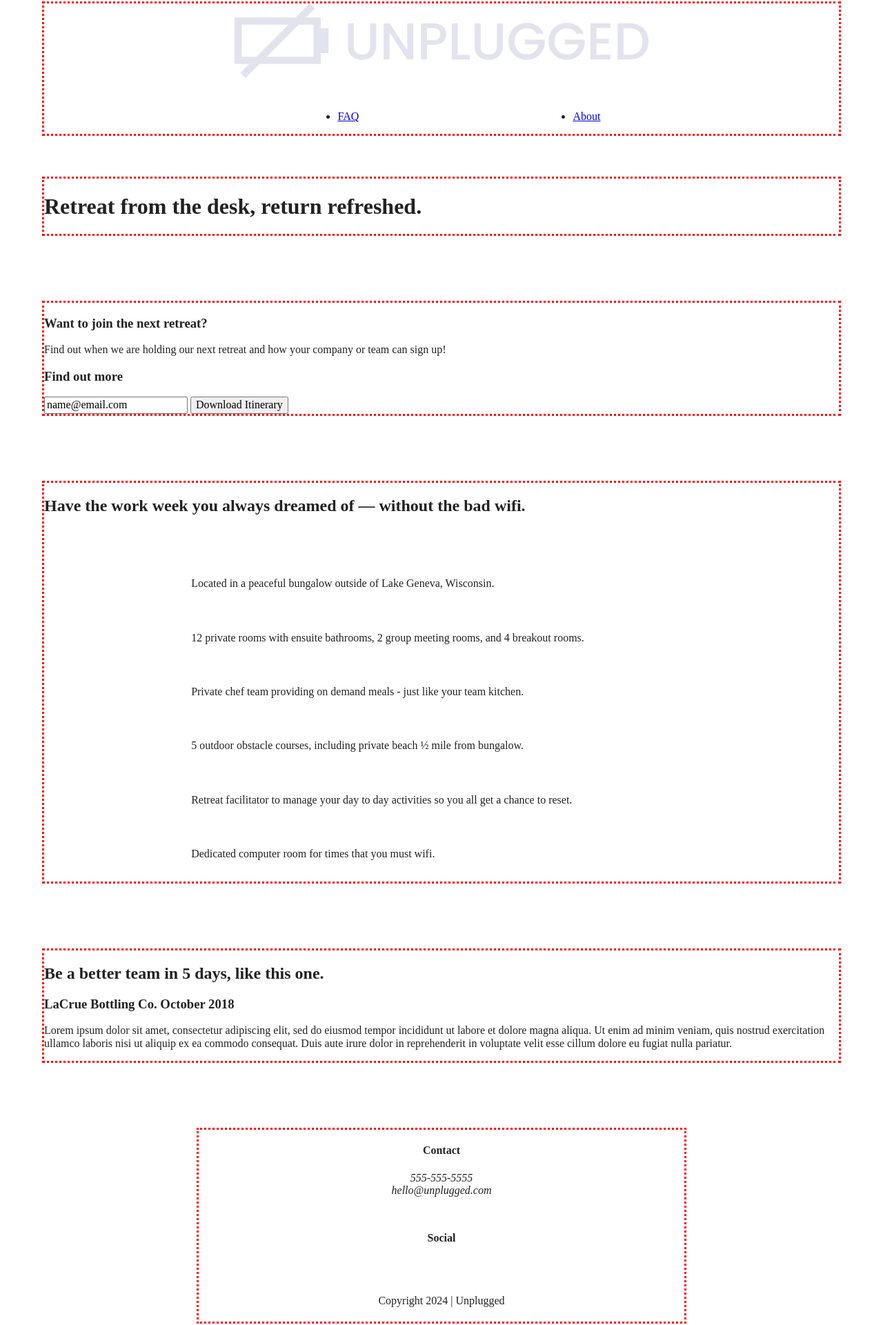
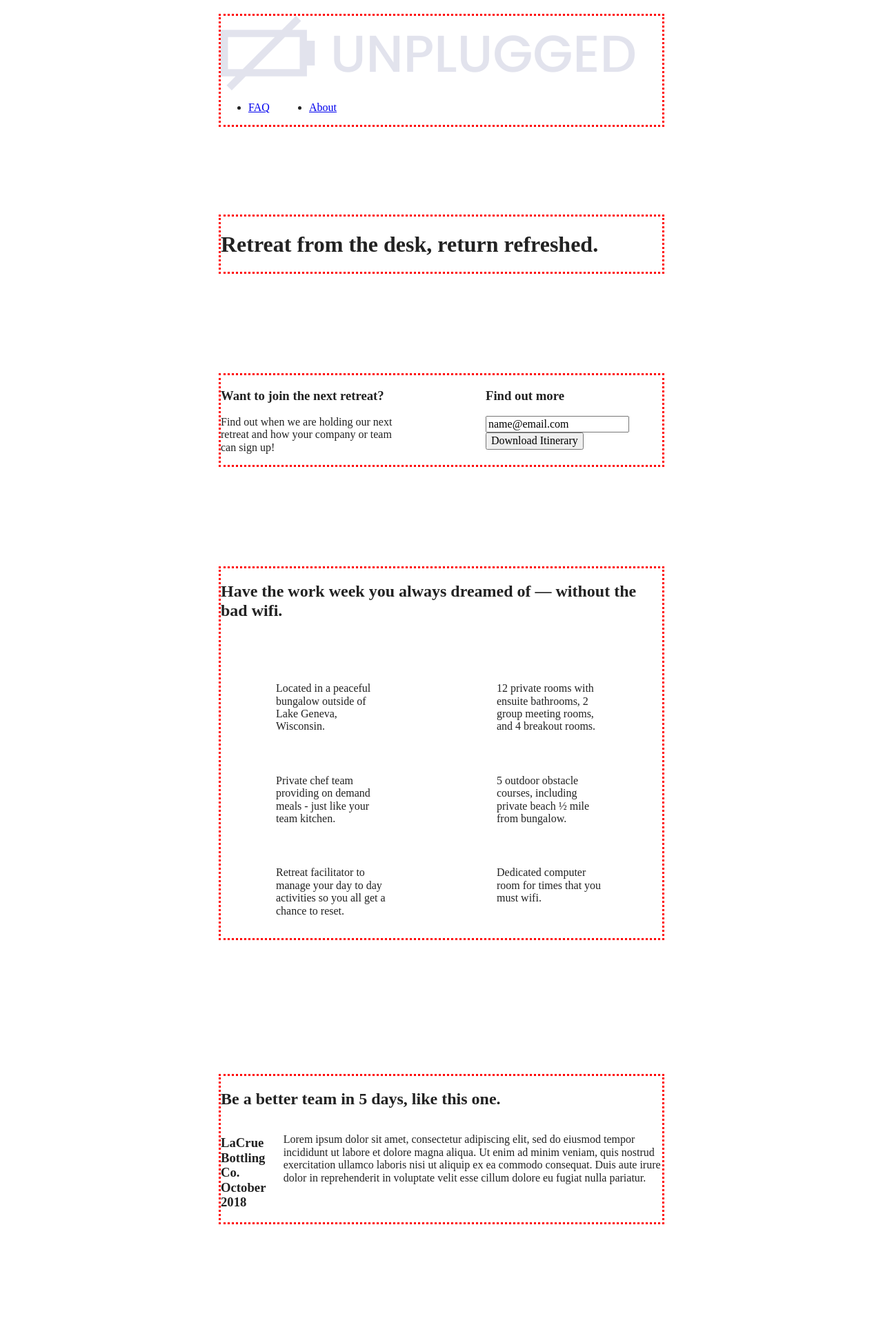
Before and after one commit to mbruce10/Unplugged-Site, a website built with Parcel: page index.html in a window 1280 px wide. Shown: the part 10-1931 px from the top of the page at 69% size. Built offline with nearby package versions, Linux system fonts and the light colour scheme.

Commit message:
Added break points

```diff
--- a/css/main.css
+++ b/css/main.css
@@ -368,16 +368,125 @@ aside {
    Modify as content requires.
    ========================================================================== */
 
-@media only screen and (min-width: 35em) {
-  /* Style adjustments for viewports that meet the condition */
+@media only screen and (min-width: 768px) {
+  /* Tablet styles here */
+
+  .content-wrapper {
+    max-width: 640px;
+    margin: 100px 0;
+  }
+
+  .header-divider {
+    display: none;
+  }
+
+  header {
+    padding: 33px 0;
+  }
+
+  header .content-wrapper {
+    width: 100%;
+    justify-content: space-between;
+  }
+
+  header nav {
+    width: 20%;
+  }
+
+  header nav ul {
+    justify-content: space-between;
+  }
+
+  aside .content-wrapper {
+    margin: 50px 0;
+    display: flex;
+    justify-content: space-between;
+    align-content: flex-start;
+  }
+
+  aside .content-wrapper .form-description,
+  aside .content-wrapper .form {
+    width: 40%;
+    margin: 0;
+  }
+
+  .features article {
+    display: flex;
+    align-items: center;
+    flex-flow: column wrap;
+    flex-basis: 50%;
+  }
+
+  .features .features-item-description {
+    width: 50%;
+  }
+
+  .reviews article {
+    display: flex;
+    justify-content: space-between;
+  }
+
+  .reviews article div {
+    width: 49%;
+  }
+
+  footer .content-wrapper {
+    width: 65%;
+  }
+
+  .footer-content {
+    display: flex;
+    justify-content: space-between;
+    align-items: center;
+  }
+
+  footer .contact {
+    margin-bottom: 0;
+  }
+
+  footer .copyright {
+    width: 100%;
+  }
+
+
+  .mission-content {
+    display: flex;
+    justify-content: space-between;
+    align-items: flex-start;
+    padding-top: 20px;
+  }
+
+  .mission-content p {
+    width: 45%;
+  }
+
+  .contact-section .content-wrapper {
+    width: 80%;
+  }
+
+  .contact-content {
+    display: flex;
+    justify-content: space-between;
+    align-items: flex-start;
+  }
+
+  .faq .content-wrapper {
+    justify-content: space-between;
+  }
+
+  .faq-content {
+    flex-basis: 45%;
+  }
+
+  .faq h2 {
+    width: 100%;
+  }
 }
 
-@media print,
-  (-webkit-min-device-pixel-ratio: 1.25),
-  (min-resolution: 1.25dppx),
-  (min-resolution: 120dpi) {
-  /* Style adjustments for high resolution devices */
+@media only screen and (min-width: 1200px) {
+  /* Desktop styles here */
 }
+
 
 /* ==========================================================================
    Print styles.
```
